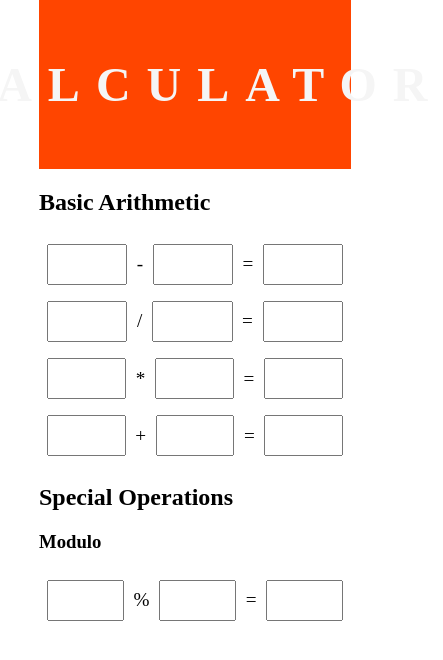
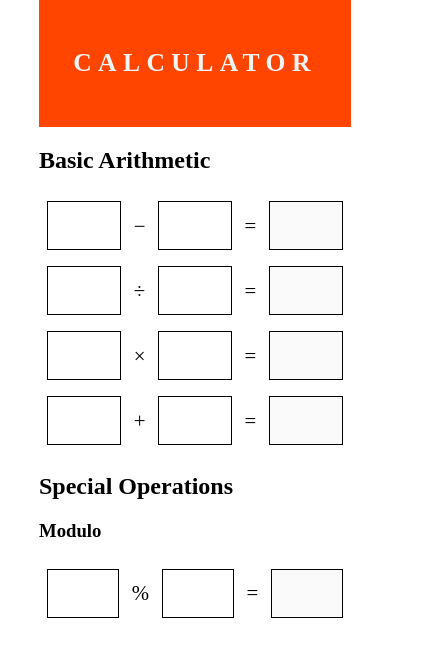
Before and after one commit to NadiaDaruiz/Browser-Calculator, a plain HTML site: page index.html in a window 390 px wide. Shown: the whole page, 443 px wide, since content can reach past the window. Drawn offline with Linux system fonts and the light colour scheme.

Commit message:
finish responsiveness

```diff
--- a/index.html
+++ b/index.html
@@ -15,24 +15,24 @@
     <h2>Basic Arithmetic</h2>
     <form class="container">
         <div class="basic subtraction">
-            <input type="number"><span>-</span>
-            <input type="number"><span>=</span>
-            <input type="number" class="result-sub">
+            <input id="sub1" type="number"><span>&minus;</span>
+            <input id="sub2" type="number"><span>&equals;</span>
+            <input id="sub-result" type="number" class="result-sub" disabled>
         </div>
         <div class="basic division">
-            <input type="number"><span>/</span>
-            <input type="number"><span>=</span>
-            <input type="number" class="result-div">
+            <input id="div1" type="number"><span>&divide;</span>
+            <input id="div2" type="number"><span>&equals;</span>
+            <input id="div-result" type="number" class="result-div" disabled>
         </div>
         <div class="basic multiplication">
-            <input type="number"><span>*</span>
-            <input type="number"><span>=</span>
-            <input type="number" class="result-multi">
+            <input id="multi1" type="number"><span>&times;</span>
+            <input id="multi2" type="number"><span>&equals;</span>
+            <input id="multi-result" type="number" class="result-multi" disabled>
         </div>
         <div class="basic addition">
-            <input type="number"><span>+</span>
-            <input type="number"><span>=</span>
-            <input type="number" class="result-add">
+            <input id="add1" type="number"><span>&plus;</span>
+            <input id="add2" type="number"><span>&equals;</span>
+            <input id="add-result" type="number" class="result-add" disabled>
         </div>
     </form>
 
@@ -40,9 +40,9 @@
     <h3>Modulo</h3>
     <form class="container">
         <div class="modulo">
-            <input type="number"><span>%</span>
-            <input type="number"><span>=</span>
-            <input type="number" class="result-modulo">
+            <input id="mod1" type="number"><span>&percnt;</span>
+            <input id="mod2" type="number"><span>&equals;</span>
+            <input id="mod-result" type="number" class="result-modulo" disabled>
         </div>
     </form>
 
--- a/style.css
+++ b/style.css
@@ -2,12 +2,15 @@
 * {
     box-sizing: border-box;
 }
+
+
 
 body {
     height: 100vh;
     width: 80vw;
     margin: 0 auto;
     font-size: 1em;
+
 }
 
 header {
@@ -44,9 +47,23 @@ h1 {
 input[type="number"] {
     width: 80%;
     padding-left: 1ch;
+    border: 1px solid black;
 }
 
 span {
-    margin: 0.5em;
-    font-size: 1.2em;
+    margin: 0.6em;
+    font-size: 1.3em;
 }
+
+@media screen and (max-width: 621px) {
+
+    header {
+        height: 15%;
+    }
+
+    h1 {
+       font-size: 1.6em;
+       letter-spacing: 0.5ch;
+    }
+
+}
```
